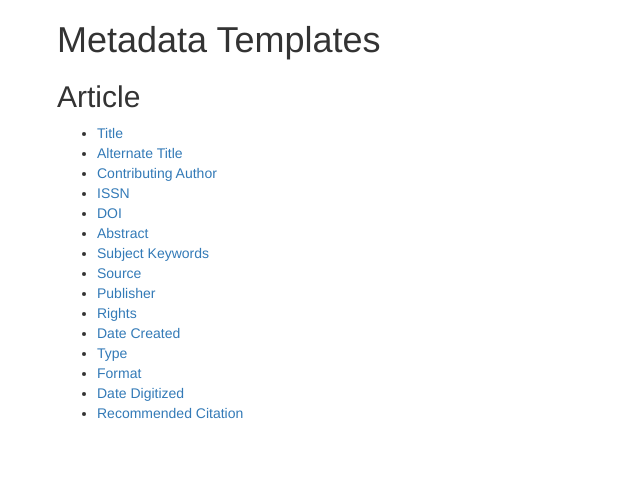
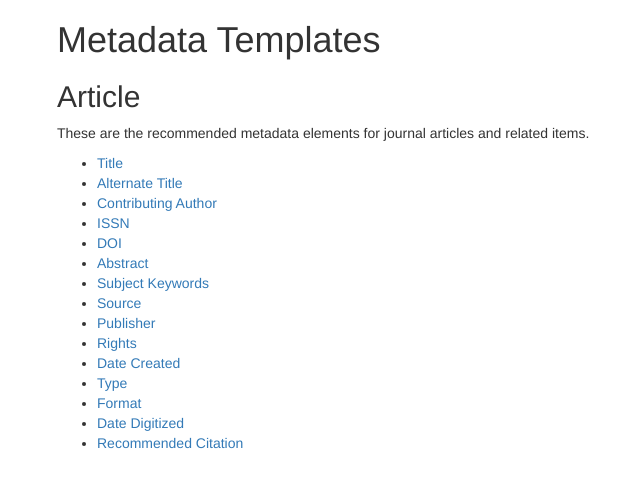
Before and after one commit to ndlib/metadata_application_profile, a Jekyll site: the page built from templates/index.html, in a window 1280 px wide. Shown: the top 488 px of the page, without its empty margins (13-653 px from the left). Built offline with Jekyll 4.4.1, drawn with Linux system fonts in a browser that asks for light colours; nearby versions of some CDN libraries; library files that are not in the unit come from our copies; Markdown is read by kramdown in place of the engine named in the settings.

Commit message:
Fixing links; a bit more description

```diff
--- a/_data/templates.yml
+++ b/_data/templates.yml
@@ -2,6 +2,7 @@
 
 - id: 'article'
   name: 'Article'
+  description: 'These are the recommended metadata elements for journal articles and related items.'
   attributes:
     - 'title'
     - 'alternate_title'
--- a/index.html
+++ b/index.html
@@ -8,6 +8,6 @@ title: Digital Metadata Standards at the Hesburgh Libraries
   These guidelines are based on recognized standards that will ensure the consistency required for effective access while also maintaining enough flexibility to accommodate a variety of collections.
 </p>
 
-<p>
-  Take a look at the <a href="{{site.baseurl}}/elements/">list of metadata elements</a>.
-</p>
+<h3><a href="{{site.baseurl}}/templates/">List of Metadata Templates</a></h3>
+
+<h3><a href="{{site.baseurl}}/elements/">List of Metadata Elements</a></h3>
--- a/templates/index.html
+++ b/templates/index.html
@@ -4,10 +4,13 @@ title: Metadata Templates
 ---
 
 {% for template in site.data.templates %}
-<h2 id="{{ template.id }}">{{ template.name }}</h2>
+<h2 id="{{ template.id }}_template">{{ template.name }}</h2>
+
+{{ template.description | markdownify }}
+
 <ul class="attribute listing">
   {% for attribute in template.attributes %}
-  <li><a href="{{ site.baseurl }}/elements#{{ attribute }}">
+  <li><a href="{{ site.baseurl }}/elements#{{ attribute }}_element">
     {% for element in site.data.elements%}
       {% if element.attribute == attribute %}
         {{ element.name }}
```
